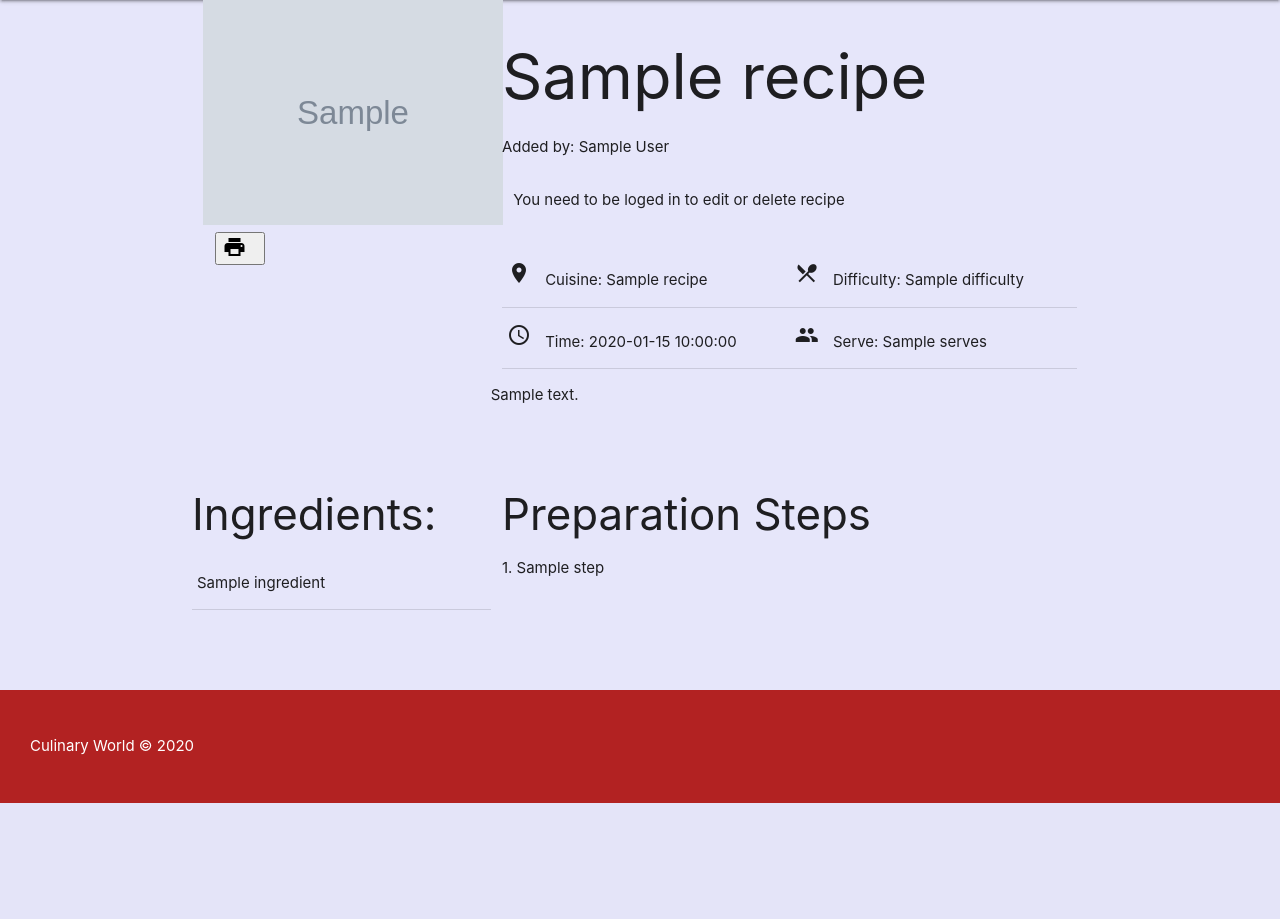
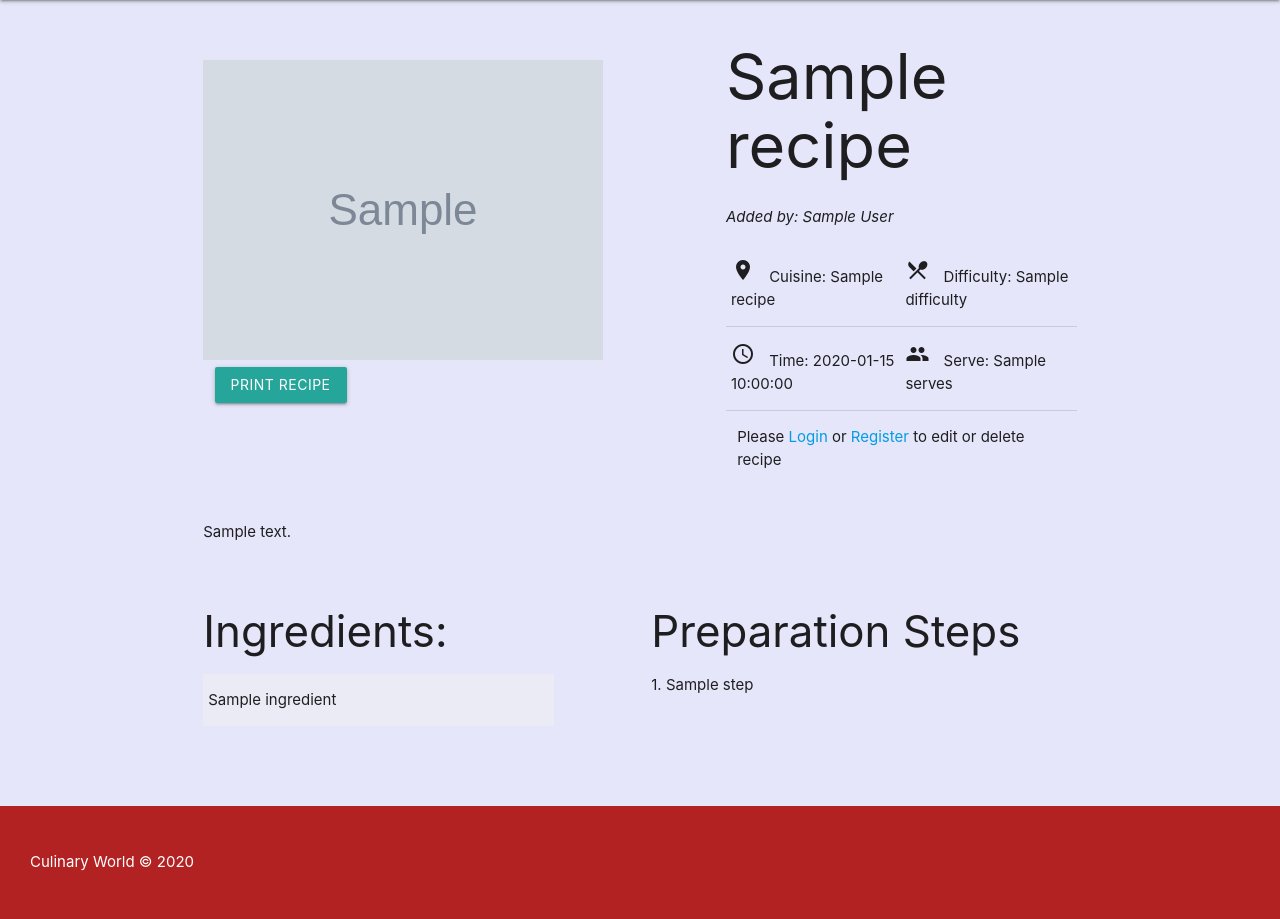
Before and after one commit to adrian80z/Culinary-World, a Flask app: template templates/recipe_details.html in a window 1280 px wide. Shown: the part 64-983 px from the top of the page. Before the commit the page ends 867 px from the top, so only its background shows below. Run offline with Flask 2, Linux system fonts and the light colour scheme; the template is opened without the code that fills it: most values are stand-ins (such as "Sample title", 1, 10 or a date in 2020); grey boxes marked "Sample" are stand-in pictures; some libraries are stand-ins or nearby versions.

Commit message:
code formatting and styling

```diff
--- a/templates/recipe_details.html
+++ b/templates/recipe_details.html
@@ -1,25 +1,37 @@
 {% extends 'base.html' %}
 {% block content  %}
 
-<div class="row">
-    <div class="col s12 m4">
-        <img src="{{ recipes.image_url }}" class="img-responsive" style="width:300px">
-        <div class="col s12 m4">
-            <button class="print" onclick="printRecipe()"><i class="material-icons prefix">print</i></button>
-        </div>
-    </div>
-    <div class="col s12 m8">
-        <h1>{{ recipes.recipe_name }}</h1>
-        <p>Added by: {{ recipes.author }}</p>
+<div class="row recipe-details">
+    <div class="col s12 l6 image-top">
+        <img src="{{ recipes.image_url }}">
+        <div class="col s12 print">
+            <button class="btn waves-effect waves-light print" onclick="printRecipe()">Print Recipe</button>
+        </div><!-- // col l5-->
+    </div><!-- // col image-top -->
+    <div class="col s12 l5 offset-l1">
+        <h1 class="main-heading">{{ recipes.recipe_name }}</h1>
+        <p><i>Added by: {{ recipes.author }}</i></p>
+        <table class="icon-summary">
+            <tbody>
+                <tr>
+                    <td><i class="material-icons prefix">location_on</i> Cuisine: {{ recipes.cuisine_name }}</td>
+                    <td><i class="material-icons prefix">restaurant_menu</i> Difficulty: {{ recipes.difficulty}} </td>
+                </tr>
+                <tr>
+                    <td><i class="material-icons prefix">access_time</i> Time: {{ recipes.prep_time }} </td>
+                    <td><i class="material-icons prefix">people</i> Serve: {{ recipes.serves }}</td>
+                </tr>
+            </tbody>
+        </table>
         <div class="row">
-            <div class="col s12">
+            <div class="col s12 edit-info">
                 {% if 'username' in session %}
                 <a href="{{ url_for('edit_recipe', recipe_id = recipes._id) }}"
                     class="waves-effect waves-light btn">Edit</a>
                 <a href="#modal_confirm" class="waves-effect waves-light btn modal-trigger">Delete</a>
                 {% else %}
-                <div class="col s12">
-                    <p>You need to be loged in to edit or delete recipe</p>
+                <div class="col s12 user-note">
+                    <p>Please <a href="{{ url_for('login') }}">Login</a> or <a href="{{ url_for('register') }}">Register</a> to edit or delete recipe</p>
                 </div>
                 {% endif %}
                 <!-- Modal Structure -->
@@ -38,48 +50,34 @@
                 </div>
             </div>
         </div>
-        <table>
-            <tbody>
-                <tr>
-                    <td><i class="material-icons prefix">location_on</i> Cuisine: {{ recipes.cuisine_name }}</td>
-                    <td><i class="material-icons prefix">restaurant_menu</i> Difficulty: {{ recipes.difficulty}} </td>
-                </tr>
-                <tr>
-                    <td><i class="material-icons prefix">access_time</i> Time: {{ recipes.prep_time }} </td>
-                    <td><i class="material-icons prefix">people</i> Serve: {{ recipes.serves }}</td>
-                </tr>
-            </tbody>
-        </table>
-        <div class="row">
+    </div><!-- -->
+    <div class="row description">
+        <div class="col s12">
             <p>{{ recipes.description }}</p>
         </div>
-
     </div>
-</div>
-<div class="row">
-    <div class="col s12 m4">
-        <div class="row">
-            <h3>Ingredients:</h3>
-
-            <table>
+    <div class="row">
+        <div class="col s12 l5">
+            <h3 class="preps">Ingredients:</h3>
+            <table class="striped table-border">
                 <tbody>
-                    <!--goes through ingredients array and displays-->
+                    <!--goes through ingredients array and display it-->
                     {% for ingredient in recipes.ingredients %}
                     <tr>
-                        <td>{{ ingredient }}</td>
+                        <td class="bold-item">{{ ingredient }}</td>
                     </tr>
                     {% endfor %}
                 </tbody>
             </table>
-
         </div>
-    </div>
-    <div class="col s12 m8">
-        <h3>Preparation Steps</h3>
-        {% for step in recipes.method %}
-        <p>{{ loop.index }}. {{ step }}</p>
-        {% endfor %}
-    </div>
-</div>
+        <div class="col s12 l6 offset-l1">
+            <h3 class="preps">Preparation Steps</h3>
+            <!-- add index and loop throguth each step -->
+            {% for step in recipes.method %}
+            <p><span class="bold-item">{{ loop.index }}.</span> {{ step }}</p>
+            {% endfor %}
+        </div><!-- // col m7-->
+    </div><!-- // col m5-->
+</div><!-- // row-->
 
 {% endblock %}
```
